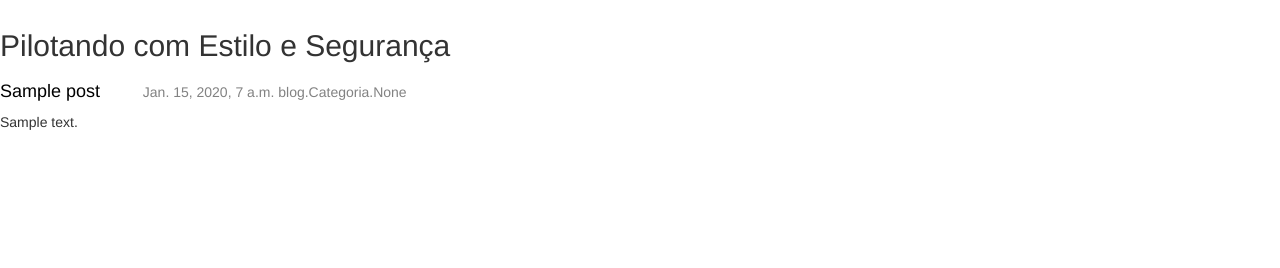
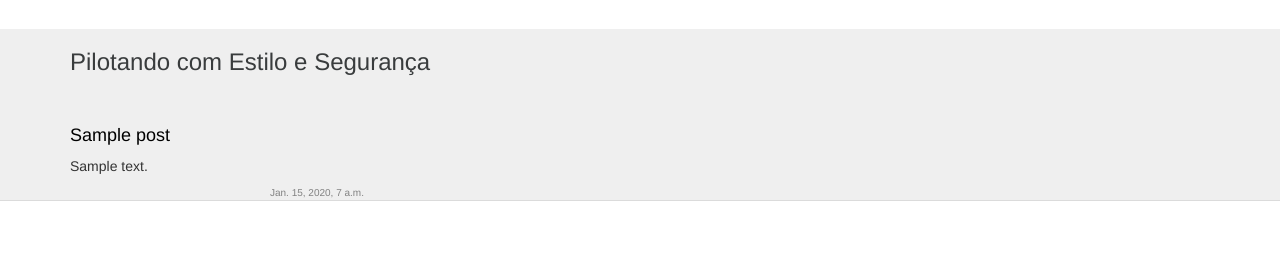
Before and after one commit to cristianacmc/Scooter, a Django app: template blog/templates/blog/post_list.html in a window 1280 px wide. Shown: the part 532-800 px from the top of the page. Run offline with Django 3.2, Linux system fonts and the light colour scheme; the template is opened without the code that fills it: values that come from a table or form of the project are taken from there, others are empty; tables that the repository leaves empty hold one stand-in row (values such as "Sample post"); some libraries are stand-ins or nearby versions.

Commit message:
posts em coluna

```diff
--- a/blog/static/css/blog.css
+++ b/blog/static/css/blog.css
@@ -47,28 +47,26 @@
    text-transform: uppercase;
 }
 
-.content{
-  background-color:#efefef;
-  border-bottom: 1px solid #dbdbdb;
+.guides {
+    background-color: #efefef;
+    border-bottom: 1px solid #dbdbdb;
 }
-
-.content h2 {
-  color: #393c3d;
-  font-size: 24px;
-  font-family: sans-serif;
-}
-
-.content a{
-  text-align: center;
+.guides h2{
+    color: #393c3d;
+    font-size: 24px;
 }
 
 .data {
-    float: right;
+    position: relative;
+    left:200px;
+    top: px;
+    font-size: 10px;
     color: #828282;
-}
+  }
 
-.post {
-    margin-bottom: 70px;
+
+.post h4 {
+    margin-top: 40px;
 }
 .post h4 a, .post h4 a:visited {
     color: #000000;
--- a/blog/templates/blog/post_list.html
+++ b/blog/templates/blog/post_list.html
@@ -33,22 +33,23 @@
       </div>
     </div>
 
-    <div class="content.container">
-      <h2>Pilotando com Estilo e Segurança</h2>
-        <div class="row">
-          <div class="col-md-4">
+    <div class="guides">
+      <div class="container">
+        <h2>Pilotando com Estilo e Segurança</h2>
+         <div class="row">
+           <div class="col-md-4">
             {% for post in posts %}
               <div class="post">
-                <div class="data">
-                  {{ post.published_date }}
-                  {{ post.categorias }}
+                <h4><a href="">{{ post.titulo }}</a></h4>
+                  <p>{{ post.texto}}</p>
+              </div>
+                 <div class="data">
+                   {{ post.published_date }}
                 </div>
-                <h4><a href="">{{ post.titulo }}</a></h4>
-                <p>{{ post.texto|linebreaks }}</p>
-             </div>
             {% endfor %}
           </div>
         </div>
+
 
       </div>
     </div>
--- a/blog/views.py
+++ b/blog/views.py
@@ -4,5 +4,5 @@ from .models import Post
 
 
 def post_list(request):
-    posts = Post.objects.filter(published_date__lte= timezone.now()).order_by("published_date")
-    return render(request, 'blog/post_list.html', {'post': posts})
+    posts = Post.objects.filter(published_date__lte=timezone.now()).order_by('published_date')
+    return render(request, 'blog/post_list.html', {'posts': posts})
```
